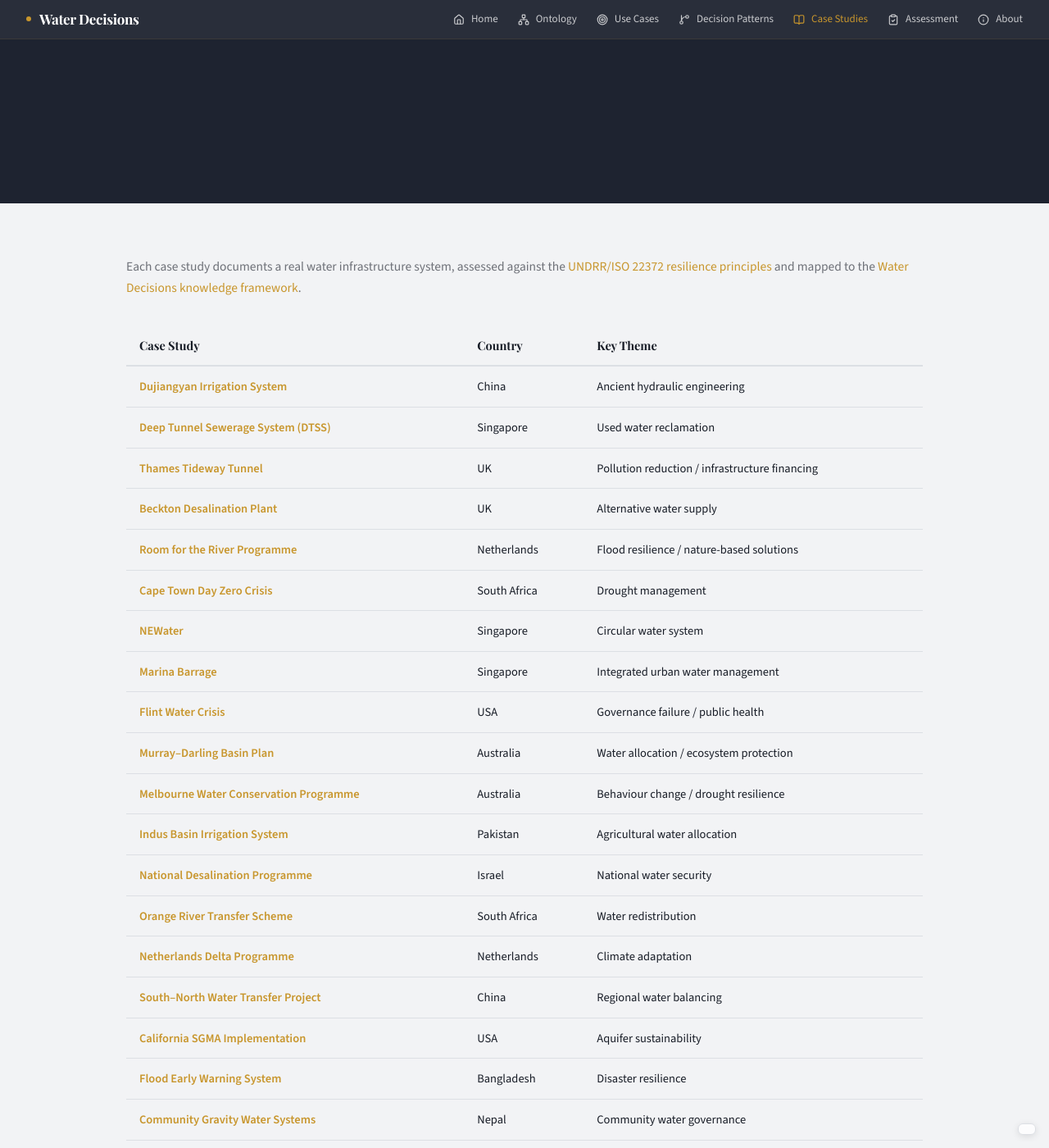
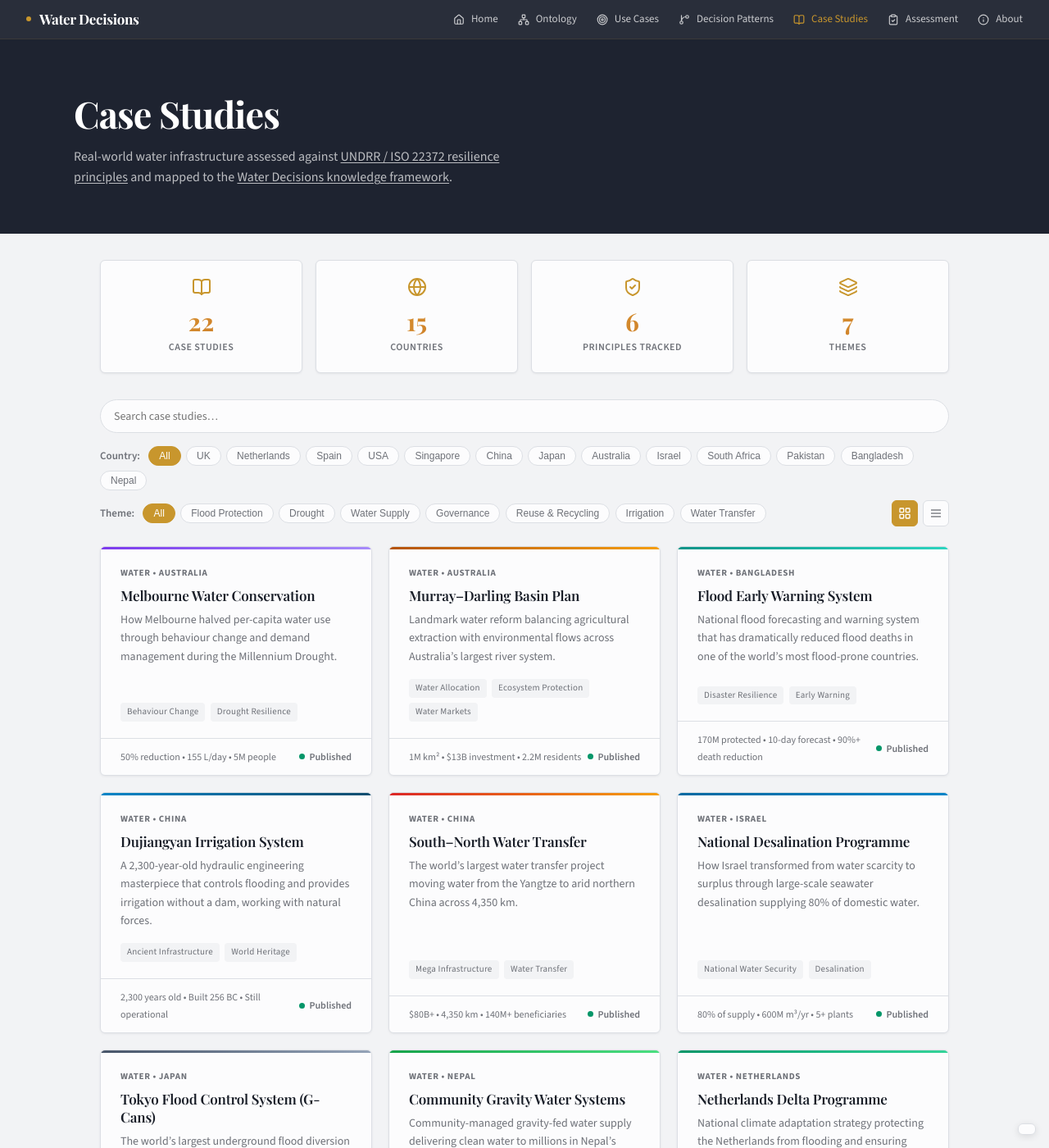
Before and after one commit to visioninglab/waterdecisions, a Jekyll site: the page built from case-studies/index.html, in a window 1280 px wide and 1400 px high. Shown: the whole window at 82% size. Built offline with Jekyll 4.4.1, drawn with Linux system fonts in a browser that asks for light colours; some of the changed text lies outside the part shown.

Commit message:
Redesign case studies page with cards, search, filters and table view
- case-studies/index.html: Jekyll collection loop auto-generates cards
  for all case studies. Adds search box, country and theme filter
  buttons, card/table view toggle, and summary stats bar.
- principles.html: Dynamic Jekyll links to all case studies with
  completed assessments for each principle (handles both UNDRR and
  ISO 22372:2025 naming conventions).
- index.html: Update case study count to 22 on homepage stepper.

Co-Authored-By: Claude Opus 4.6 (1M context) <noreply@anthropic.com>

```diff
--- a/case-studies/index.html
+++ b/case-studies/index.html
@@ -1,132 +1,228 @@
 ---
-layout: page
+layout: default
 title: "Case Studies"
-description: "Real-world examples of water infrastructure resilience assessed against UNDRR/ISO 22372 principles."
+description: "22 real-world water infrastructure case studies across 15 countries, assessed against UNDRR/ISO 22372 resilience principles."
 nav_active: case-studies
+footer_text: "Water Decisions &bull; Case Studies &bull; Last updated March 2026"
 ---
 
+<!-- HERO -->
+<div class="hero">
+  <div class="hero-inner">
+    <h1>Case Studies</h1>
+    <p class="hero-subtitle">Real-world water infrastructure assessed against <a href="../principles.html" style="color:#fff;text-decoration:underline;text-underline-offset:2px;">UNDRR / ISO 22372 resilience principles</a> and mapped to the <a href="../ontology/index.html" style="color:#fff;text-decoration:underline;text-underline-offset:2px;">Water Decisions knowledge framework</a>.</p>
+  </div>
+</div>
+
 <div class="page-content">
-  <p style="margin-bottom:2rem;color:var(--muted);">Each case study documents a real water infrastructure system, assessed against the <a href="../principles.html" style="color:var(--accent);text-decoration:none;">UNDRR/ISO 22372 resilience principles</a> and mapped to the <a href="../ontology/index.html" style="color:var(--accent);text-decoration:none;">Water Decisions knowledge framework</a>.</p>
 
-  <table style="width:100%;border-collapse:collapse;font-size:14.5px;">
+  <!-- STATS BAR -->
+  <div class="overview-stats">
+    <div class="overview-stat">
+      <i data-lucide="book-open" class="overview-stat-icon"></i>
+      <div class="overview-stat-num">{{ site.case_studies | size }}</div>
+      <div class="overview-stat-label">Case Studies</div>
+    </div>
+    <div class="overview-stat">
+      <i data-lucide="globe" class="overview-stat-icon"></i>
+      <div class="overview-stat-num">15</div>
+      <div class="overview-stat-label">Countries</div>
+    </div>
+    <div class="overview-stat">
+      <i data-lucide="shield-check" class="overview-stat-icon"></i>
+      <div class="overview-stat-num">6</div>
+      <div class="overview-stat-label">Principles Tracked</div>
+    </div>
+    <div class="overview-stat">
+      <i data-lucide="layers" class="overview-stat-icon"></i>
+      <div class="overview-stat-num">7</div>
+      <div class="overview-stat-label">Themes</div>
+    </div>
+  </div>
+
+  <!-- SEARCH -->
+  <div class="search-bar">
+    <input type="text" id="csSearch" placeholder="Search case studies&hellip;" aria-label="Search case studies">
+    <button class="reset-filters-btn" id="csReset" style="display:none;" onclick="csResetAll()">Reset all filters</button>
+  </div>
+
+  <!-- FILTERS -->
+  <style>
+    .cs-filters { display:flex; flex-wrap:wrap; gap:0.75rem 2rem; margin-bottom:1.5rem; }
+    .cs-filter-group { display:flex; align-items:center; gap:0.4rem; flex-wrap:wrap; }
+    .cs-filter-group label { font-size:13px; font-weight:600; color:var(--muted); margin-right:0.25rem; white-space:nowrap; }
+    .cs-fbtn { font-size:12px; padding:4px 12px; border-radius:100px; border:1px solid var(--border); background:var(--card-bg); color:var(--muted); cursor:pointer; font-weight:500; transition:all 0.15s; }
+    .cs-fbtn:hover { border-color:var(--accent); color:var(--accent); }
+    .cs-fbtn.active { background:var(--accent); color:#fff; border-color:var(--accent); }
+    .cs-view-toggle { display:flex; gap:0.35rem; margin-left:auto; }
+    .cs-view-btn { width:32px; height:32px; border-radius:6px; border:1px solid var(--border); background:var(--card-bg); cursor:pointer; display:flex; align-items:center; justify-content:center; color:var(--muted); transition:all 0.15s; }
+    .cs-view-btn:hover { border-color:var(--accent); color:var(--accent); }
+    .cs-view-btn.active { background:var(--accent); color:#fff; border-color:var(--accent); }
+    .cs-view-btn svg { width:16px; height:16px; }
+    #csTableView { display:none; }
+    #csTableView table { width:100%; border-collapse:collapse; font-size:14px; }
+    #csTableView th { padding:0.75rem 1rem; text-align:left; font-family:'Playfair Display',Georgia,serif; border-bottom:2px solid var(--border); font-size:13px; }
+    #csTableView td { padding:0.65rem 1rem; border-bottom:1px solid var(--border); }
+    #csTableView tr:hover { background:var(--sidebar-bg); }
+    #csTableView a { color:var(--accent); text-decoration:none; font-weight:600; }
+    #csTableView .cs-country-badge { font-size:11.5px; color:var(--muted); }
+    .cs-no-results { display:none; text-align:center; padding:3rem 1rem; color:var(--muted); }
+    .cs-no-results h3 { font-family:'Playfair Display',Georgia,serif; margin-bottom:0.5rem; color:var(--ink); }
+  </style>
+
+  <div class="cs-filters">
+    <div class="cs-filter-group">
+      <label>Country:</label>
+      <button class="cs-fbtn active" onclick="csFilter('country','all',this)">All</button>
+      <button class="cs-fbtn" onclick="csFilter('country','uk',this)">UK</button>
+      <button class="cs-fbtn" onclick="csFilter('country','netherlands',this)">Netherlands</button>
+      <button class="cs-fbtn" onclick="csFilter('country','spain',this)">Spain</button>
+      <button class="cs-fbtn" onclick="csFilter('country','usa',this)">USA</button>
+      <button class="cs-fbtn" onclick="csFilter('country','singapore',this)">Singapore</button>
+      <button class="cs-fbtn" onclick="csFilter('country','china',this)">China</button>
+      <button class="cs-fbtn" onclick="csFilter('country','japan',this)">Japan</button>
+      <button class="cs-fbtn" onclick="csFilter('country','australia',this)">Australia</button>
+      <button class="cs-fbtn" onclick="csFilter('country','israel',this)">Israel</button>
+      <button class="cs-fbtn" onclick="csFilter('country','south africa',this)">South Africa</button>
+      <button class="cs-fbtn" onclick="csFilter('country','pakistan',this)">Pakistan</button>
+      <button class="cs-fbtn" onclick="csFilter('country','bangladesh',this)">Bangladesh</button>
+      <button class="cs-fbtn" onclick="csFilter('country','nepal',this)">Nepal</button>
+    </div>
+    <div class="cs-filter-group">
+      <label>Theme:</label>
+      <button class="cs-fbtn active" onclick="csFilter('theme','all',this)">All</button>
+      <button class="cs-fbtn" onclick="csFilter('theme','flood',this)">Flood Protection</button>
+      <button class="cs-fbtn" onclick="csFilter('theme','drought',this)">Drought</button>
+      <button class="cs-fbtn" onclick="csFilter('theme','supply',this)">Water Supply</button>
+      <button class="cs-fbtn" onclick="csFilter('theme','governance',this)">Governance</button>
+      <button class="cs-fbtn" onclick="csFilter('theme','reuse',this)">Reuse &amp; Recycling</button>
+      <button class="cs-fbtn" onclick="csFilter('theme','irrigation',this)">Irrigation</button>
+      <button class="cs-fbtn" onclick="csFilter('theme','transfer',this)">Water Transfer</button>
+    </div>
+    <div class="cs-view-toggle">
+      <button class="cs-view-btn active" id="btnCardView" onclick="csSetView('cards')" title="Card view"><svg viewBox="0 0 24 24" fill="none" stroke="currentColor" stroke-width="2"><rect x="3" y="3" width="7" height="7" rx="1"/><rect x="14" y="3" width="7" height="7" rx="1"/><rect x="3" y="14" width="7" height="7" rx="1"/><rect x="14" y="14" width="7" height="7" rx="1"/></svg></button>
+      <button class="cs-view-btn" id="btnTableView" onclick="csSetView('table')" title="Table view"><svg viewBox="0 0 24 24" fill="none" stroke="currentColor" stroke-width="2"><line x1="3" y1="6" x2="21" y2="6"/><line x1="3" y1="12" x2="21" y2="12"/><line x1="3" y1="18" x2="21" y2="18"/></svg></button>
+    </div>
+  </div>
+
+  <!-- CARD VIEW -->
+  <div class="studies-grid" id="csCardView" style="grid-template-columns:repeat(auto-fill,minmax(300px,1fr));">
+    {% assign studies = site.case_studies | sort: "title" %}
+    {% for study in studies %}
+    <a href="{{ study.url | relative_url }}" class="study-card" data-country="{{ study.country | downcase }}" data-theme="{{ study.card.filters.hazard }} {{ study.card.tags | join: ' ' | downcase }}">
+      <div class="study-card-banner" style="background: {{ study.card.banner_gradient }};"></div>
+      <div class="study-card-body">
+        <div class="study-card-category">{{ study.card.category }}</div>
+        <div class="study-card-title">{{ study.card.short_title }}</div>
+        <div class="study-card-desc">{{ study.card.short_desc }}</div>
+        <div class="study-card-tags">
+          {% for tag in study.card.tags %}
+          <span class="study-card-tag">{{ tag }}</span>
+          {% endfor %}
+        </div>
+      </div>
+      <div class="study-card-footer">
+        <span>{{ study.card.footer_text }}</span>
+        <span class="status"><span class="status-dot active"></span> Published</span>
+      </div>
+    </a>
+    {% endfor %}
+  </div>
+
+  <!-- TABLE VIEW -->
+  <div id="csTableView">
+    <table>
       <thead>
-      <tr style="border-bottom:2px solid var(--border);text-align:left;">
-        <th style="padding:0.75rem 1rem;font-family:'Playfair Display',Georgia,serif;">Case Study</th>
-        <th style="padding:0.75rem 1rem;font-family:'Playfair Display',Georgia,serif;">Country</th>
-        <th style="padding:0.75rem 1rem;font-family:'Playfair Display',Georgia,serif;">Key Theme</th>
+        <tr>
+          <th>Case Study</th>
+          <th>Country</th>
+          <th>Key Theme</th>
+          <th>Key Stat</th>
         </tr>
       </thead>
       <tbody>
-      <tr style="border-bottom:1px solid var(--border);">
-        <td style="padding:0.75rem 1rem;"><a href="../china-hydraulic.html" style="color:var(--accent);text-decoration:none;font-weight:600;">Dujiangyan Irrigation System</a></td>
-        <td style="padding:0.75rem 1rem;">China</td>
-        <td style="padding:0.75rem 1rem;">Ancient hydraulic engineering</td>
+        {% for study in studies %}
+        <tr data-country="{{ study.country | downcase }}" data-theme="{{ study.card.filters.hazard }} {{ study.card.tags | join: ' ' | downcase }}">
+          <td><a href="{{ study.url | relative_url }}">{{ study.card.short_title }}</a></td>
+          <td><span class="cs-country-badge">{{ study.country }}</span></td>
+          <td>{{ study.card.tags | first }}</td>
+          <td style="color:var(--muted);font-size:13px;">{{ study.stats[0].value }} {{ study.stats[0].label }}</td>
         </tr>
-      <tr style="border-bottom:1px solid var(--border);">
-        <td style="padding:0.75rem 1rem;"><a href="../singapore-dtss.html" style="color:var(--accent);text-decoration:none;font-weight:600;">Deep Tunnel Sewerage System (DTSS)</a></td>
-        <td style="padding:0.75rem 1rem;">Singapore</td>
-        <td style="padding:0.75rem 1rem;">Used water reclamation</td>
-      </tr>
-      <tr style="border-bottom:1px solid var(--border);">
-        <td style="padding:0.75rem 1rem;"><a href="../uk-thames-tideway.html" style="color:var(--accent);text-decoration:none;font-weight:600;">Thames Tideway Tunnel</a></td>
-        <td style="padding:0.75rem 1rem;">UK</td>
-        <td style="padding:0.75rem 1rem;">Pollution reduction / infrastructure financing</td>
-      </tr>
-      <tr style="border-bottom:1px solid var(--border);">
-        <td style="padding:0.75rem 1rem;"><a href="../uk-beckton-desal.html" style="color:var(--accent);text-decoration:none;font-weight:600;">Beckton Desalination Plant</a></td>
-        <td style="padding:0.75rem 1rem;">UK</td>
-        <td style="padding:0.75rem 1rem;">Alternative water supply</td>
-      </tr>
-      <tr style="border-bottom:1px solid var(--border);">
-        <td style="padding:0.75rem 1rem;"><a href="../netherlands-room-river.html" style="color:var(--accent);text-decoration:none;font-weight:600;">Room for the River Programme</a></td>
-        <td style="padding:0.75rem 1rem;">Netherlands</td>
-        <td style="padding:0.75rem 1rem;">Flood resilience / nature-based solutions</td>
-      </tr>
-      <tr style="border-bottom:1px solid var(--border);">
-        <td style="padding:0.75rem 1rem;"><a href="../southafrica-capetown-dayzero.html" style="color:var(--accent);text-decoration:none;font-weight:600;">Cape Town Day Zero Crisis</a></td>
-        <td style="padding:0.75rem 1rem;">South Africa</td>
-        <td style="padding:0.75rem 1rem;">Drought management</td>
-      </tr>
-      <tr style="border-bottom:1px solid var(--border);">
-        <td style="padding:0.75rem 1rem;"><a href="../singapore-newater.html" style="color:var(--accent);text-decoration:none;font-weight:600;">NEWater</a></td>
-        <td style="padding:0.75rem 1rem;">Singapore</td>
-        <td style="padding:0.75rem 1rem;">Circular water system</td>
-      </tr>
-      <tr style="border-bottom:1px solid var(--border);">
-        <td style="padding:0.75rem 1rem;"><a href="../singapore-marina-barrage.html" style="color:var(--accent);text-decoration:none;font-weight:600;">Marina Barrage</a></td>
-        <td style="padding:0.75rem 1rem;">Singapore</td>
-        <td style="padding:0.75rem 1rem;">Integrated urban water management</td>
-      </tr>
-      <tr style="border-bottom:1px solid var(--border);">
-        <td style="padding:0.75rem 1rem;"><a href="../usa-flint-water.html" style="color:var(--accent);text-decoration:none;font-weight:600;">Flint Water Crisis</a></td>
-        <td style="padding:0.75rem 1rem;">USA</td>
-        <td style="padding:0.75rem 1rem;">Governance failure / public health</td>
-      </tr>
-      <tr style="border-bottom:1px solid var(--border);">
-        <td style="padding:0.75rem 1rem;"><a href="../australia-murray-darling.html" style="color:var(--accent);text-decoration:none;font-weight:600;">Murray&ndash;Darling Basin Plan</a></td>
-        <td style="padding:0.75rem 1rem;">Australia</td>
-        <td style="padding:0.75rem 1rem;">Water allocation / ecosystem protection</td>
-      </tr>
-      <tr style="border-bottom:1px solid var(--border);">
-        <td style="padding:0.75rem 1rem;"><a href="../australia-melbourne-conservation.html" style="color:var(--accent);text-decoration:none;font-weight:600;">Melbourne Water Conservation Programme</a></td>
-        <td style="padding:0.75rem 1rem;">Australia</td>
-        <td style="padding:0.75rem 1rem;">Behaviour change / drought resilience</td>
-      </tr>
-      <tr style="border-bottom:1px solid var(--border);">
-        <td style="padding:0.75rem 1rem;"><a href="../pakistan-indus-irrigation.html" style="color:var(--accent);text-decoration:none;font-weight:600;">Indus Basin Irrigation System</a></td>
-        <td style="padding:0.75rem 1rem;">Pakistan</td>
-        <td style="padding:0.75rem 1rem;">Agricultural water allocation</td>
-      </tr>
-      <tr style="border-bottom:1px solid var(--border);">
-        <td style="padding:0.75rem 1rem;"><a href="../israel-desalination.html" style="color:var(--accent);text-decoration:none;font-weight:600;">National Desalination Programme</a></td>
-        <td style="padding:0.75rem 1rem;">Israel</td>
-        <td style="padding:0.75rem 1rem;">National water security</td>
-      </tr>
-      <tr style="border-bottom:1px solid var(--border);">
-        <td style="padding:0.75rem 1rem;"><a href="../southafrica-orange-river.html" style="color:var(--accent);text-decoration:none;font-weight:600;">Orange River Transfer Scheme</a></td>
-        <td style="padding:0.75rem 1rem;">South Africa</td>
-        <td style="padding:0.75rem 1rem;">Water redistribution</td>
-      </tr>
-      <tr style="border-bottom:1px solid var(--border);">
-        <td style="padding:0.75rem 1rem;"><a href="../netherlands-delta.html" style="color:var(--accent);text-decoration:none;font-weight:600;">Netherlands Delta Programme</a></td>
-        <td style="padding:0.75rem 1rem;">Netherlands</td>
-        <td style="padding:0.75rem 1rem;">Climate adaptation</td>
-      </tr>
-      <tr style="border-bottom:1px solid var(--border);">
-        <td style="padding:0.75rem 1rem;"><a href="../china-south-north-transfer.html" style="color:var(--accent);text-decoration:none;font-weight:600;">South&ndash;North Water Transfer Project</a></td>
-        <td style="padding:0.75rem 1rem;">China</td>
-        <td style="padding:0.75rem 1rem;">Regional water balancing</td>
-      </tr>
-      <tr style="border-bottom:1px solid var(--border);">
-        <td style="padding:0.75rem 1rem;"><a href="../usa-california-sgma.html" style="color:var(--accent);text-decoration:none;font-weight:600;">California SGMA Implementation</a></td>
-        <td style="padding:0.75rem 1rem;">USA</td>
-        <td style="padding:0.75rem 1rem;">Aquifer sustainability</td>
-      </tr>
-      <tr style="border-bottom:1px solid var(--border);">
-        <td style="padding:0.75rem 1rem;"><a href="../bangladesh-flood-warning.html" style="color:var(--accent);text-decoration:none;font-weight:600;">Flood Early Warning System</a></td>
-        <td style="padding:0.75rem 1rem;">Bangladesh</td>
-        <td style="padding:0.75rem 1rem;">Disaster resilience</td>
-      </tr>
-      <tr style="border-bottom:1px solid var(--border);">
-        <td style="padding:0.75rem 1rem;"><a href="../nepal-gravity-water.html" style="color:var(--accent);text-decoration:none;font-weight:600;">Community Gravity Water Systems</a></td>
-        <td style="padding:0.75rem 1rem;">Nepal</td>
-        <td style="padding:0.75rem 1rem;">Community water governance</td>
-      </tr>
-      <tr style="border-bottom:1px solid var(--border);">
-        <td style="padding:0.75rem 1rem;"><a href="../uk-thames-barrier.html" style="color:var(--accent);text-decoration:none;font-weight:600;">Thames Flood Barrier</a></td>
-        <td style="padding:0.75rem 1rem;">UK</td>
-        <td style="padding:0.75rem 1rem;">Coastal flood protection</td>
-      </tr>
-      <tr style="border-bottom:1px solid var(--border);">
-        <td style="padding:0.75rem 1rem;"><a href="../spain-barcelona-reuse.html" style="color:var(--accent);text-decoration:none;font-weight:600;">Barcelona Water Reuse Programme</a></td>
-        <td style="padding:0.75rem 1rem;">Spain</td>
-        <td style="padding:0.75rem 1rem;">Water reuse / drought resilience</td>
-      </tr>
-      <tr style="border-bottom:1px solid var(--border);">
-        <td style="padding:0.75rem 1rem;"><a href="../japan-tokyo-flood.html" style="color:var(--accent);text-decoration:none;font-weight:600;">Tokyo Metropolitan Flood Control System</a></td>
-        <td style="padding:0.75rem 1rem;">Japan</td>
-        <td style="padding:0.75rem 1rem;">Extreme flood infrastructure</td>
-      </tr>
+        {% endfor %}
       </tbody>
     </table>
   </div>
+
+  <!-- NO RESULTS -->
+  <div class="cs-no-results" id="csNoResults">
+    <h3>No matching case studies</h3>
+    <p>Try adjusting your filters or search to see more results.</p>
+  </div>
+
+</div>
+
+<script>
+(function(){
+  var filters = { country:'all', theme:'all' };
+  var query = '';
+
+  function apply() {
+    var cards = document.querySelectorAll('#csCardView .study-card');
+    var rows = document.querySelectorAll('#csTableView tbody tr');
+    var count = 0;
+
+    function matches(el) {
+      var c = filters.country, t = filters.theme, q = query.toLowerCase();
+      var matchCountry = (c === 'all' || el.dataset.country === c);
+      var matchTheme = (t === 'all' || (el.dataset.theme && el.dataset.theme.indexOf(t) !== -1));
+      var matchSearch = !q || el.textContent.toLowerCase().indexOf(q) !== -1;
+      return matchCountry && matchTheme && matchSearch;
+    }
+
+    cards.forEach(function(el){ var v = matches(el); el.style.display = v ? '' : 'none'; if(v) count++; });
+    rows.forEach(function(el){ var v = matches(el); el.style.display = v ? '' : 'none'; });
+
+    document.getElementById('csNoResults').style.display = count === 0 ? 'block' : 'none';
+    document.getElementById('csReset').style.display =
+      (filters.country !== 'all' || filters.theme !== 'all' || query) ? '' : 'none';
+  }
+
+  window.csFilter = function(type, val, btn) {
+    filters[type] = (filters[type] === val && val !== 'all') ? 'all' : val;
+    var group = btn.parentElement;
+    group.querySelectorAll('.cs-fbtn').forEach(function(b){ b.classList.remove('active'); });
+    if(filters[type] === 'all') {
+      group.querySelector('.cs-fbtn').classList.add('active');
+    } else {
+      btn.classList.add('active');
+    }
+    apply();
+  };
+
+  window.csResetAll = function() {
+    filters.country = 'all'; filters.theme = 'all'; query = '';
+    document.getElementById('csSearch').value = '';
+    document.querySelectorAll('.cs-fbtn').forEach(function(b){ b.classList.remove('active'); });
+    document.querySelectorAll('.cs-filter-group').forEach(function(g){
+      g.querySelector('.cs-fbtn').classList.add('active');
+    });
+    apply();
+  };
+
+  window.csSetView = function(view) {
+    document.getElementById('csCardView').style.display = view === 'cards' ? '' : 'none';
+    document.getElementById('csTableView').style.display = view === 'table' ? '' : 'none';
+    document.getElementById('btnCardView').classList.toggle('active', view === 'cards');
+    document.getElementById('btnTableView').classList.toggle('active', view === 'table');
+  };
+
+  var input = document.getElementById('csSearch');
+  if(input) {
+    var timer;
+    input.addEventListener('input', function(){
+      clearTimeout(timer);
+      timer = setTimeout(function(){ query = input.value.trim(); apply(); }, 150);
+    });
+  }
+})();
+</script>
```
Also changed, not shown: principles.html (+21 -15 lines). Lines whose indentation alone changed are shown as unchanged.
